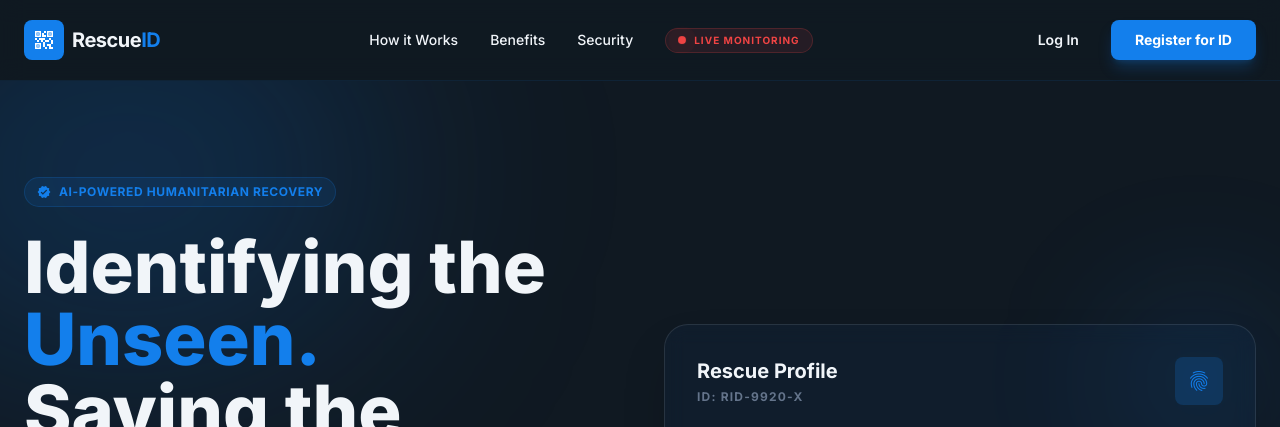
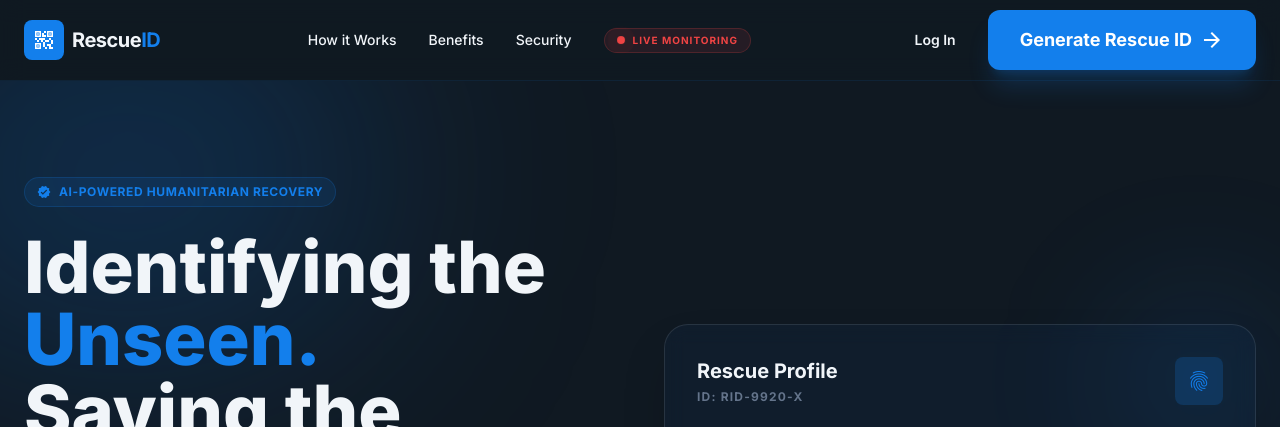
Before and after one commit to stutieagrawaal-glitch/Rescue-AI, a plain HTML site: page public/index.html in a window 1280 px wide. Shown: the top 427 px of the page. Drawn offline with nearby package versions, Linux system fonts and the light colour scheme.

Commit message:
Update index.html

```diff
--- a/public/index.html
+++ b/public/index.html
@@ -73,7 +73,9 @@
 </div>
 <div class="flex items-center gap-4">
 <button class="text-sm font-semibold px-4 py-2 hover:bg-primary/10 rounded-lg transition-all" ><a href="/Sign-in.html">Log In</a></button>
-<button class="bg-primary hover:bg-primary/90 text-white text-sm font-bold px-6 py-2.5 rounded-lg transition-all shadow-lg shadow-primary/25"><a href="/Sign-up.html">Register for ID</a></button>
+<button class="bg-primary hover:bg-primary/90 text-white text-lg font-bold px-8 py-4 rounded-xl transition-all shadow-xl shadow-primary/20 flex items-center justify-center gap-2">
+    <a href="/Sign-up.html">Generate Rescue ID </a> <span class="material-icons">arrow_forward</span>
+</button>
 </div>
 </div>
 </nav>
```
